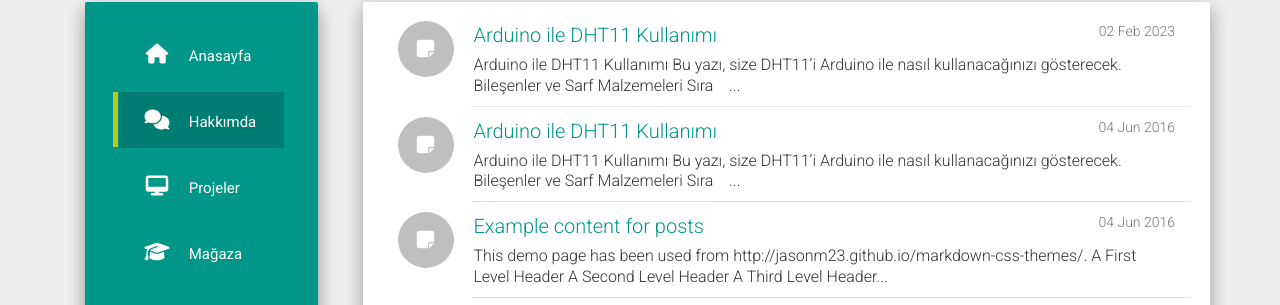
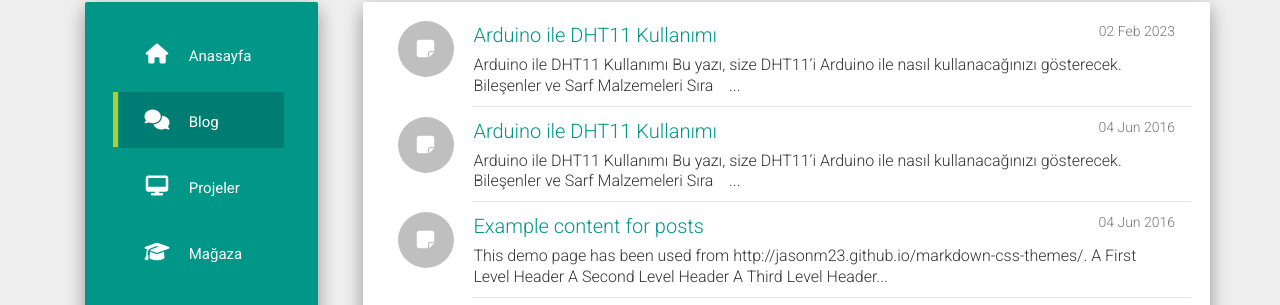
Before and after one commit to imonur/blog, a Jekyll site: the page built from index.html, in a window 1280 px wide. Shown: the part 206-511 px from the top of the page. Built offline with Jekyll 4.4.1, drawn with Linux system fonts in a browser that asks for light colours; nearby versions of some CDN libraries; the list of posts is cut into pages by our own code.

Commit message:
Update urls.json

```diff
--- a/_data/urls.json
+++ b/_data/urls.json
@@ -6,7 +6,7 @@
     "layout": "post"
   },
   {
-    "text": "Hakkımda",
+    "text": "Blog",
     "url": "/",
     "icon": "fa-comments"
   },
```
